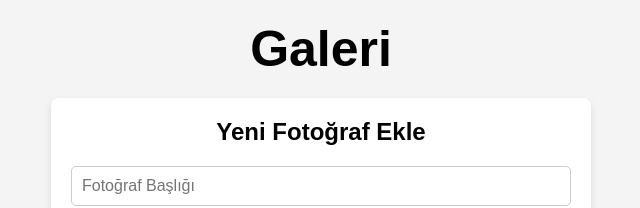
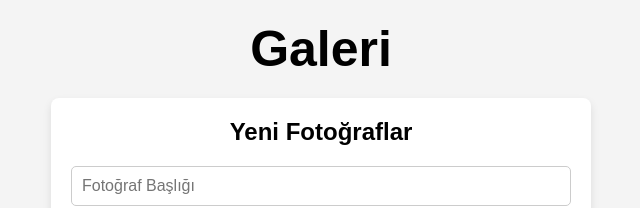
Before and after one commit to globAIdesign/html, a website: page public/index.html in a window 1280 px wide. Shown: the top 208 px of the page, without its empty margins (319-959 px from the left). Drawn offline with Linux system fonts and the light colour scheme; no server answers.

Commit message:
dfdf
hdfh

```diff
--- a/public/index.html
+++ b/public/index.html
@@ -31,7 +31,7 @@
     <p class="gallery-title">Galeri</p>
 
     <div class="form-container">
-        <h2>Yeni Fotoğraf Ekle</h2>
+        <h2>Yeni Fotoğraflar</h2>
         <!-- 1. DEĞİŞİKLİK: Form etiketi sunucuya veri gönderecek şekilde düzeltildi -->
         <form action="/upload" method="POST" enctype="multipart/form-data">
             <!-- 'name' özellikleri eklendi -->
```
